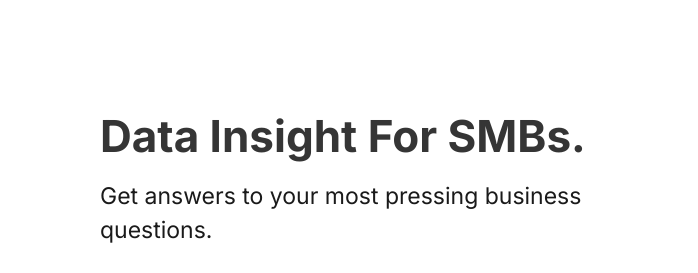
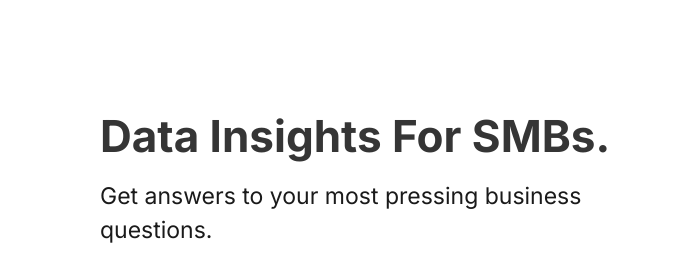
Before and after one commit to Haroldmut/MutoalFuture, a plain HTML site: page index.html in a window 1280 px wide. Shown: the part 203-476 px from the top of the page, 0-698 px from the left. Drawn offline with Linux system fonts and the light colour scheme; grey boxes are pictures that could not be loaded.

Commit message:
Update index.html

```diff
--- a/index.html
+++ b/index.html
@@ -59,7 +59,7 @@
           <div class="ui-section-hero__layout ui-layout-grid ui-layout-grid-2">
             <!-- COPYWRITING -->
             <div>
-              <h1>Data Insight For SMBs.</h1>
+              <h1>Data Insights For SMBs.</h1>
               <p class="ui-text-intro">Get answers to your most pressing business questions.</p>
               <!-- CTA -->
               <div class="ui-component-cta ui-layout-flex">
```
